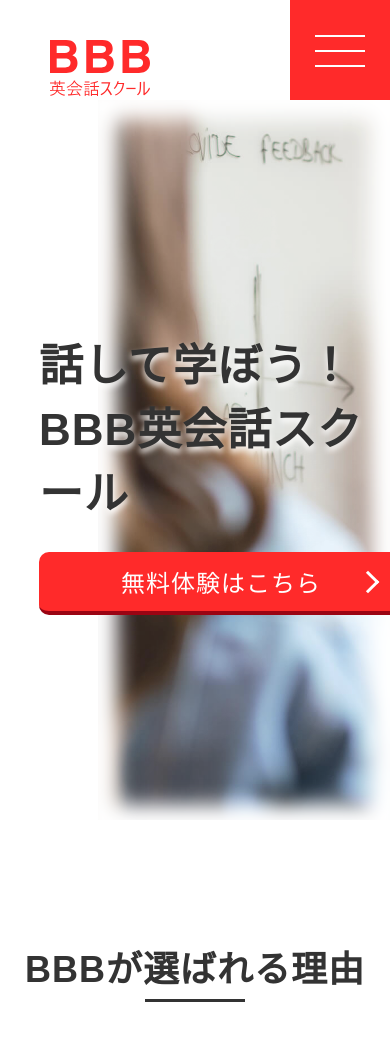
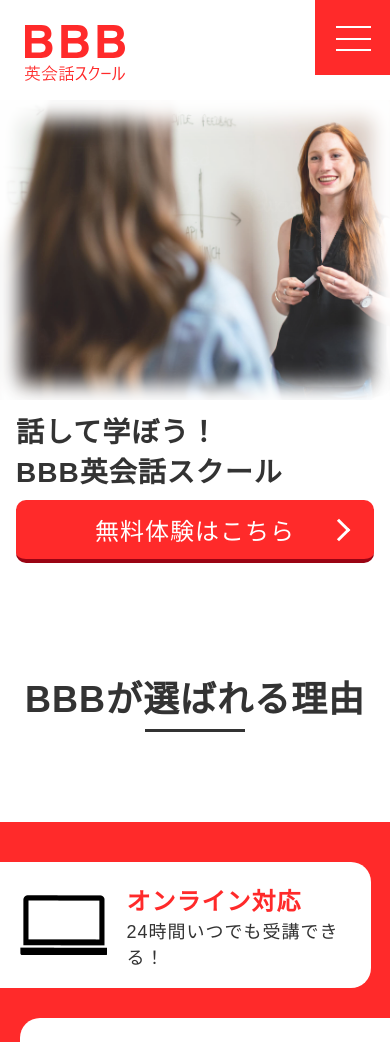
Before and after one commit to makida-suzuka/english_LP, a plain HTML site: page index.html in a window 390 px wide. Shown: the top 1042 px of the page. Drawn offline with Linux system fonts and the light colour scheme.

Commit message:
[update]SP：理由セクションまでのレスポンシブ対応

```diff
--- a/style.css
+++ b/style.css
@@ -202,11 +202,7 @@ h1.logo{
 
 /*背景フェード*/
 .fade{
-    position: relative;
-	height: 100vh;
-	overflow: hidden; /* スライドがコンテナ外に出ないように非表示 */
-    padding: 0;
-    margin: 0 0 0 auto;
+    margin: 0;
 }
 .fade li{
     width: 75%;
@@ -337,7 +333,7 @@ h1.logo{
 
 /*voice*/
 #voice{
-    width: 860px;
+    max-width: 860px;
     margin: 0 auto 120px auto;
 }
 .student-voice{
@@ -519,5 +515,81 @@ footer{
 
 /* SP */
 @media screen and (max-width:900px){
+   #header{
+        padding: 25px 0 0 25px;
+    }
+   .navi-logo{
+        position: absolute;
+        width: 100px;
+        top: 20px;
+        left: 20px;
+    }
+    .nav-menu{
+        margin: 110px 0 40px 0;
+    }
+    .hamburger-button{
+        position: fixed;
+        top: 0;
+        right: 0;
+        height: 75px;
+        width: 75px;
+    }
+    .hamburger-button span{
+        display: block;
+        width: 35px;
+        height: 2px;
+        position: absolute;
+        left: 21px;
+    }
+    /*ハンバーガーボタン　押下後*/
+    .hamburger-button.active span:nth-child(1){
+        left: 21px;
+    }
+    /*メインビジュアル*/
+    #mainvisual{
+        height: 490px;
+        margin-bottom: 80px;
+    }
+    .mainvisual-text{
+        width: calc(100% - 32px);
+        top: 310px;
+        left: 16px;
+    }
+    .mainvisual-text p{
+        font-size: 1.75rem;
+        font-weight: bold;
+        margin:0 0 10px 0;
+    }
+    /*ボタン*/
+    .btn-square{
+        width: 100%;
+        box-sizing: border-box;
+    }
+    /*背景フェード*/
+    .fade-img img{
+        height: 300px;
+    }
+    .fade li{
+        width: 100%;
+    }
+
+    /*reason*/
+    .red-bg{
+        padding: 40px 0 40px 0;
+    }
+    .red-contents{
+        box-sizing: border-box;
+        width: 95%;
+    }
+    .red-text{
+        font-size: 1.5rem;
+    }
+    .red-info{
+        font-size: 1.125rem;
+    }
+
+    /*voice*/
+
+
 
 }
```
Lines whose indentation alone changed are shown as unchanged.
